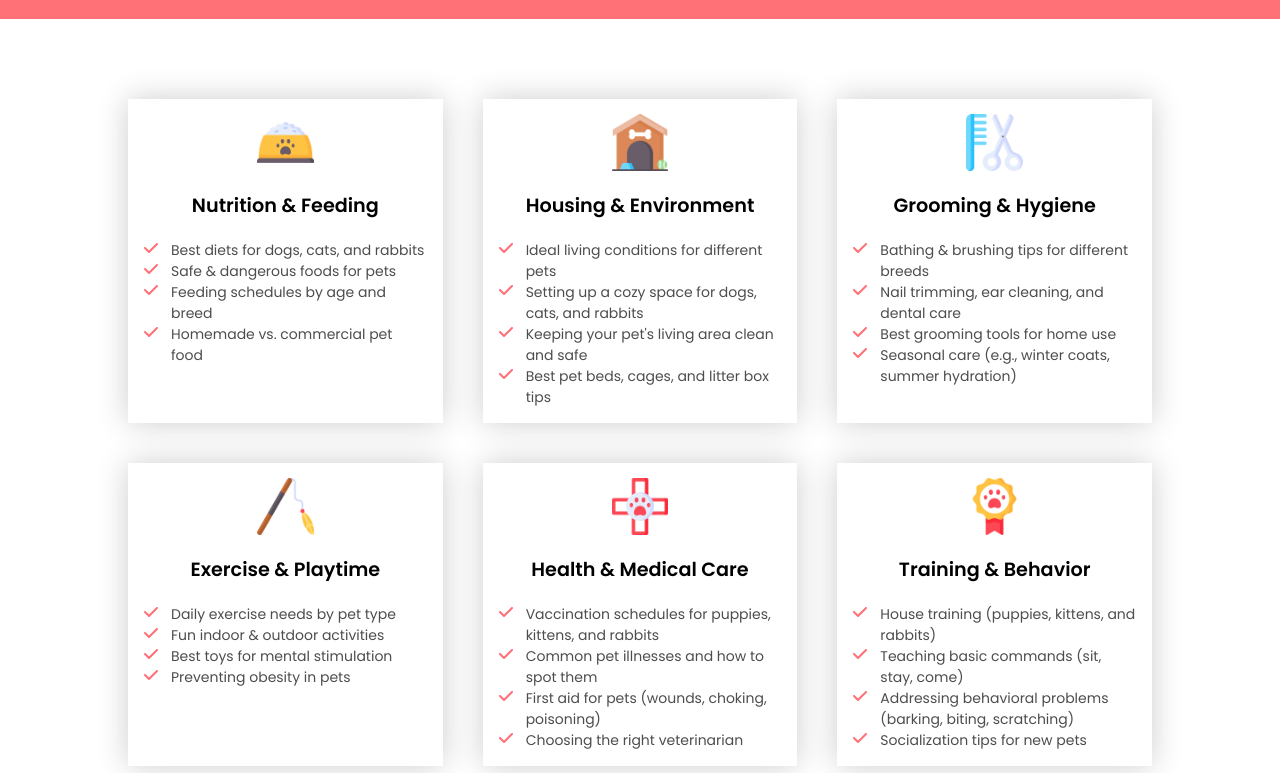
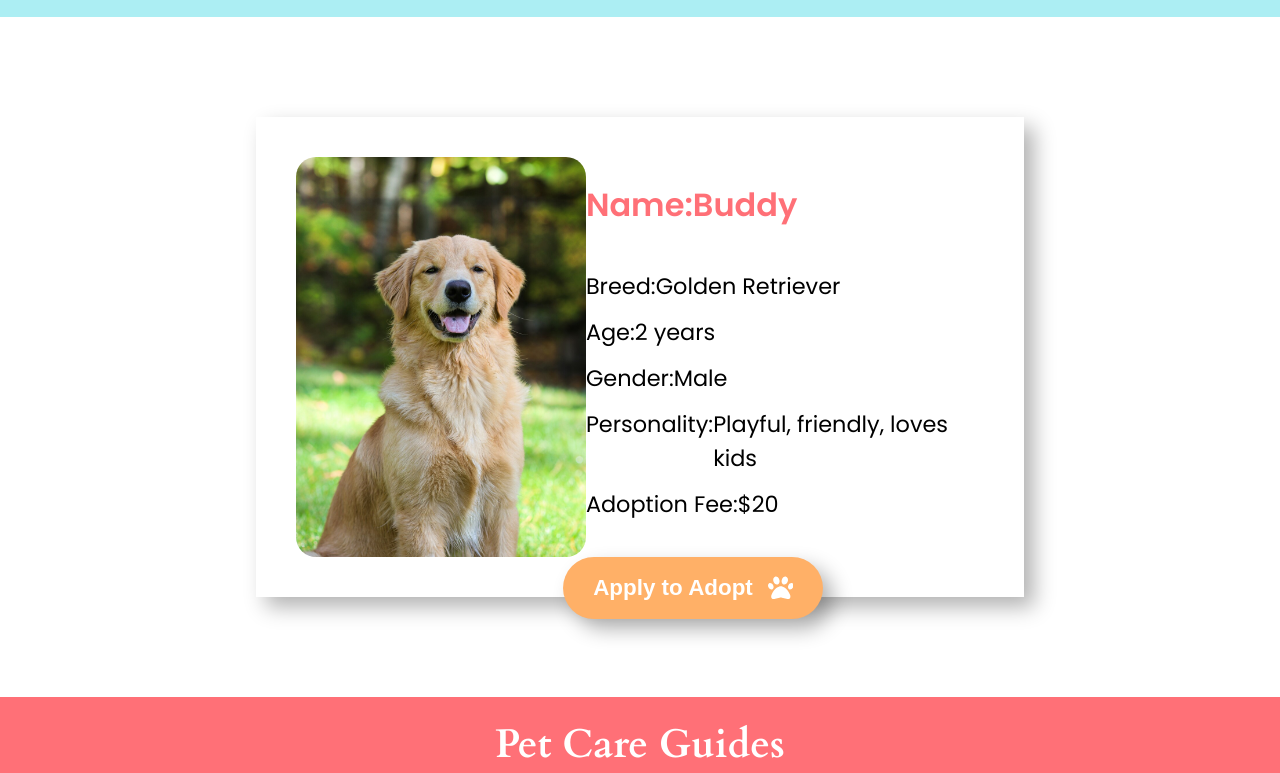
Before and after one commit to nalliethan/Forever-Home-Paws, a React (Vite) app: page / in a window 1280 px wide. Shown: the part 898-1671 px from the top of the page. Built offline with nearby package versions, Linux system fonts and the light colour scheme.

Commit message:
Design Adopt component.

```diff
--- a/src/App.jsx
+++ b/src/App.jsx
@@ -1,6 +1,7 @@
 import React from 'react'
 import Navbar from './components/Navbar/Navbar'
 import Hero from './components/Hero/Hero'
+import Adopt from './components/Adopt/Adopt'
 import Guides from './components/Guides/Guides'
 import Footer from './components/Footer/Footer'
 import Contact from './components/Contact/Contact'
@@ -11,6 +12,7 @@ const App = () => {
     <div>
       <Navbar/>
       <Hero/>
+      <Adopt/>
       <Guides/>
       <Story/>
       <Contact/>
--- a/src/components/Adopt/Adopt.css
+++ b/src/components/Adopt/Adopt.css
@@ -0,0 +1,72 @@
+.adopt h2{
+    font-size: 2.5rem;
+    font-family: var(--font-main);
+    text-align: center;
+    padding-block: 30px;
+    background-color: var(--blue-color);
+    color: rgb(33, 32, 32);
+}
+
+.adopt-card{
+    margin:100px auto;
+    padding: 40px;
+    font-family: var(--font-secondary);
+    max-width: 60%;
+    box-shadow: 10px 10px 20px rgba(0, 0, 0, 0.3);
+    position: relative;
+}
+
+.adopt-card-flex{
+    display: flex;
+    align-items: center;
+    justify-content: space-between;
+}
+
+.adopt-card img{
+    width: 300px;
+    height: 400px;
+    object-fit: cover;
+    border-radius: 20px;
+}
+
+.adopt-card .adopt-btn{
+    position: absolute;
+    left:40%;
+    padding: 18px 30px;
+    border-radius: 40px;
+    border: none;
+    font-size: 1.4rem;
+    font-weight: 600;
+    background-color: var(--bg-secondary);
+    color: white;
+    box-shadow: 10px 10px 20px rgba(0, 0, 0, 0.3);
+    cursor: pointer;
+
+    display: flex;
+    align-items: center;
+    transition: 0.3s ease;
+}
+
+.adopt-card .adopt-btn:hover{
+    transform: scale(1.05);
+    background-color: #ef831d;
+}
+
+.adopt-card .adopt-btn .icon{
+    margin-left: 15px;
+    font-size: 1.6rem;
+}
+
+.adopt-info .data{
+    display: flex;
+    font-size: 1.4rem;
+    margin-bottom: 12px;
+    max-width: 500px;
+}
+
+.adopt-info .data:nth-child(1){
+    margin-bottom: 40px;
+    font-size: 2rem;
+    font-weight: 600;
+    color: var(--pink-color);
+}
--- a/src/components/Adopt/Adopt.jsx
+++ b/src/components/Adopt/Adopt.jsx
@@ -6,6 +6,7 @@ import cat_1 from '../../assets/cat_1.jpg'
 import cat_2 from '../../assets/cat_2.jpg'
 import rabbit_1 from '../../assets/rabbit_1.jpg'
 import rabbit_2 from '../../assets/rabbit_2.jpg'
+import { FaPaw } from "react-icons/fa6";
 
 const Adopt = () => {
   const adoptLists = [
@@ -72,8 +73,47 @@ const Adopt = () => {
   ]
 
   return (
-    <div>
+    <div className='adopt'>
+        <h2>Adopt A Pet</h2>
 
+        <div className="adopt-card">
+          <div className="adopt-card-flex">
+            <img src={dog_1} alt="" />
+
+            <div className="adopt-info">
+              <dl>
+                <div className='data'>
+                  <dt>Name:</dt>
+                  <dd>Buddy</dd>
+                </div>
+                <div className='data'>
+                  <dt>Breed:</dt>
+                  <dd>Golden Retriever</dd>
+                </div>
+                <div className='data'>
+                  <dt>Age:</dt>
+                  <dd>2 years</dd>
+                </div>
+                <div className='data'>
+                  <dt>Gender:</dt>
+                  <dd>Male</dd>
+                </div>
+                <div className='data'>
+                  <dt>Personality:</dt>
+                  <dd>Playful, friendly, loves kids</dd>
+                </div>
+                <div className='data'>
+                  <dt>Adoption Fee:</dt>
+                  <dd>$20</dd>
+                </div>
+              </dl>
+            </div>
+          </div>
+          <button className='adopt-btn'>
+            Apply to Adopt
+            <FaPaw className='icon'/>
+          </button>
+        </div>
     </div>
   )
 }
--- a/src/components/Guides/Guides.css
+++ b/src/components/Guides/Guides.css
@@ -14,7 +14,7 @@
   margin-bottom: 5rem;
 }
 
-.guides-title h1{
+.guides-title h2{
   font-size: 2.5rem;
 }
 
--- a/src/components/Guides/Guides.jsx
+++ b/src/components/Guides/Guides.jsx
@@ -78,7 +78,7 @@ const Guides = () => {
   return (
     <div className='guides'>
       <div className="guides-title">
-        <h1>Pet Care Guides</h1>
+        <h2>Pet Care Guides</h2>
         <p>Learn how to take care of your pet like a pro!</p>
       </div>
 
```
